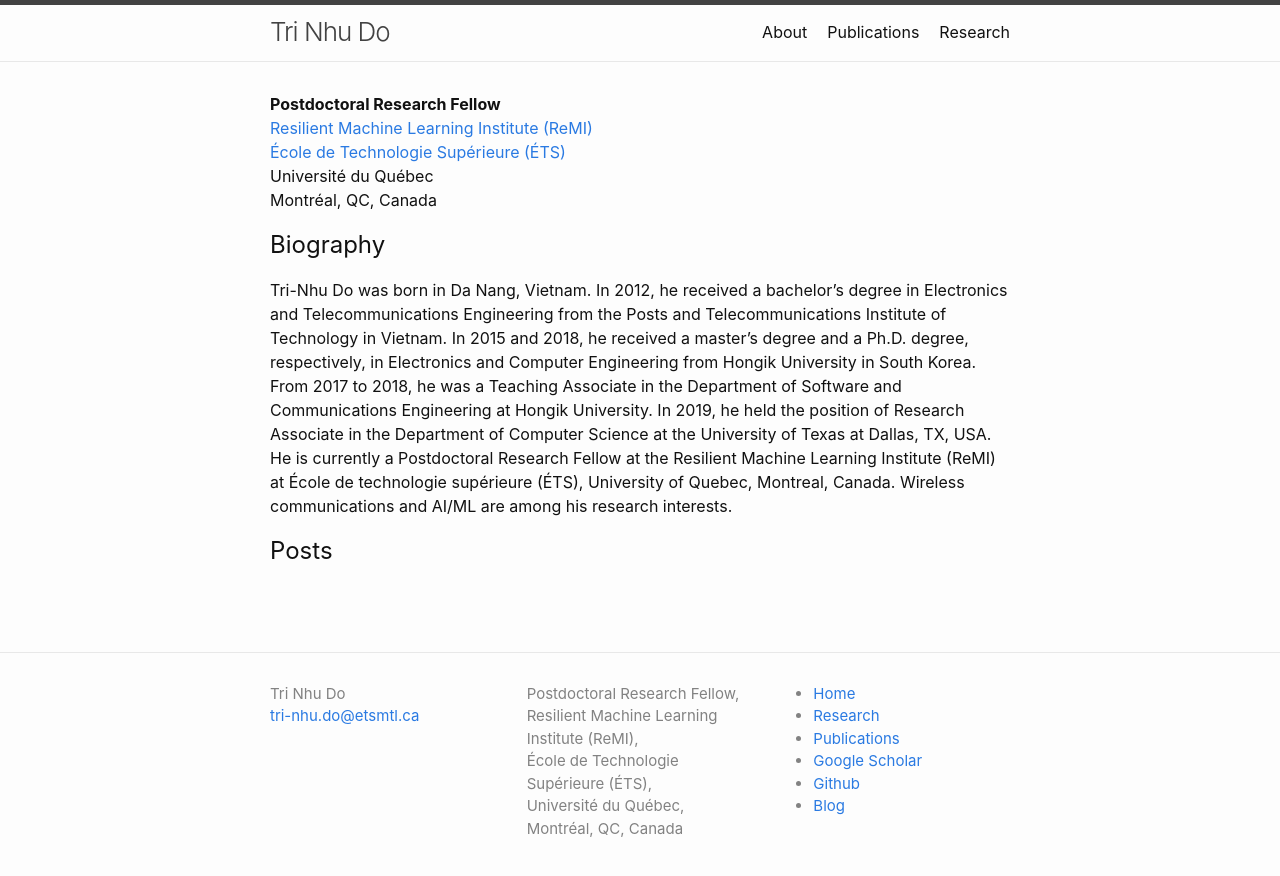
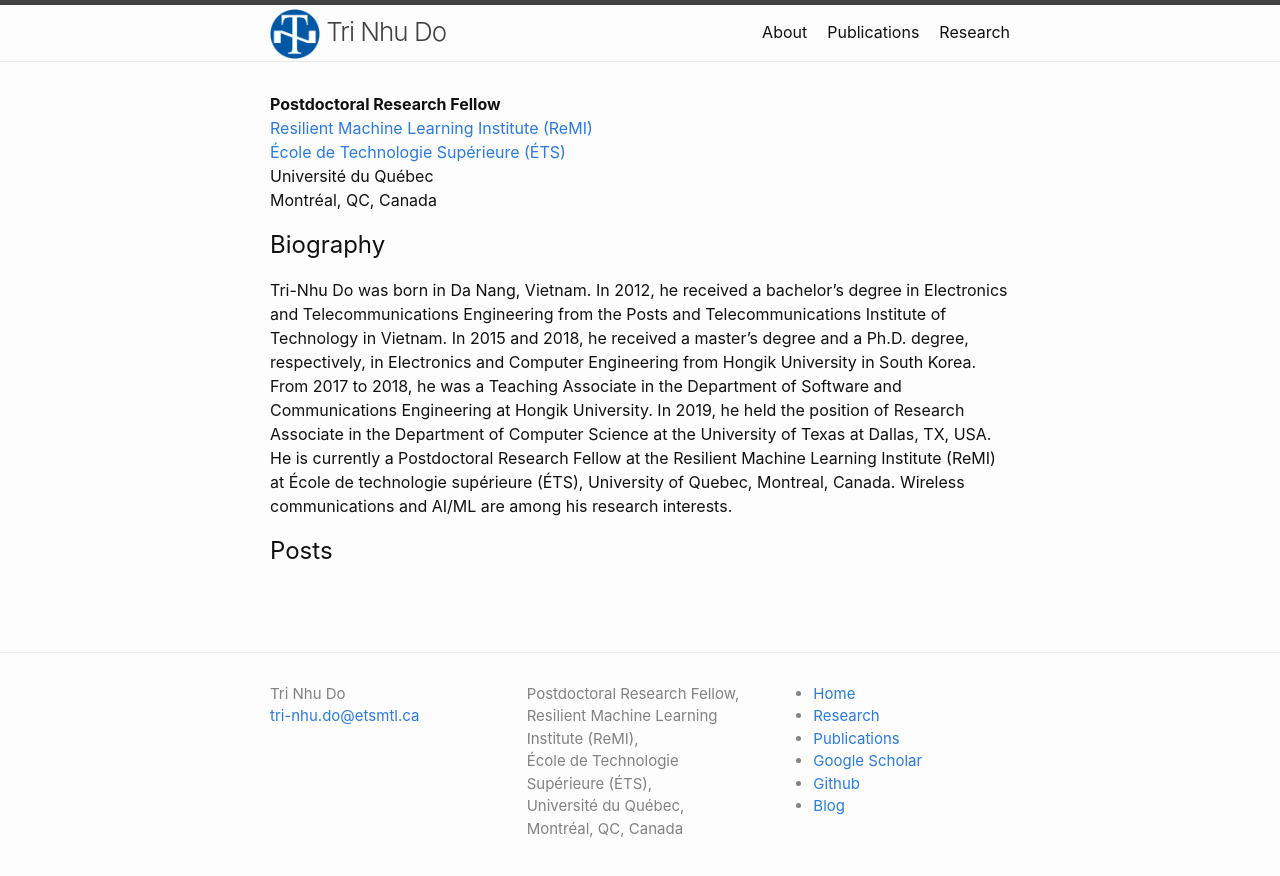
Before and after one commit to trinhudo/trinhudo.github.io, a Jekyll site: the page built from index.md, in a window 1280 px wide. Shown: the top 876 px of the page. Built offline with Jekyll 4.4.1, drawn with Linux system fonts in a browser that asks for light colours.

Commit message:
GitHub Desktop / PyCharm

```diff
--- a/_includes/header.html
+++ b/_includes/header.html
@@ -4,7 +4,7 @@
     {%- assign default_paths = site.pages | map: "path" -%}
     {%- assign page_paths = site.header_pages | default: default_paths -%}
     {%- assign titles_size = site.pages | map: 'title' | join: '' | size -%}
-    <a class="site-title" rel="author" href="{{ "/" | relative_url }}">{{ site.title | escape }}</a>
+    <a class="site-title" rel="author" href="{{ "/" | relative_url }}"><img src="/assets/logo.png" width="50" height="auto"> {{ site.title | escape }}</a>
 
     {%- if titles_size > 0 -%}
       <nav class="site-nav">
```
Also changed, not shown: assets/TriNhu_favicon.ico, assets/TriNhu_favicon_old.ico (added), assets/logo.png (added), 9 other files.
